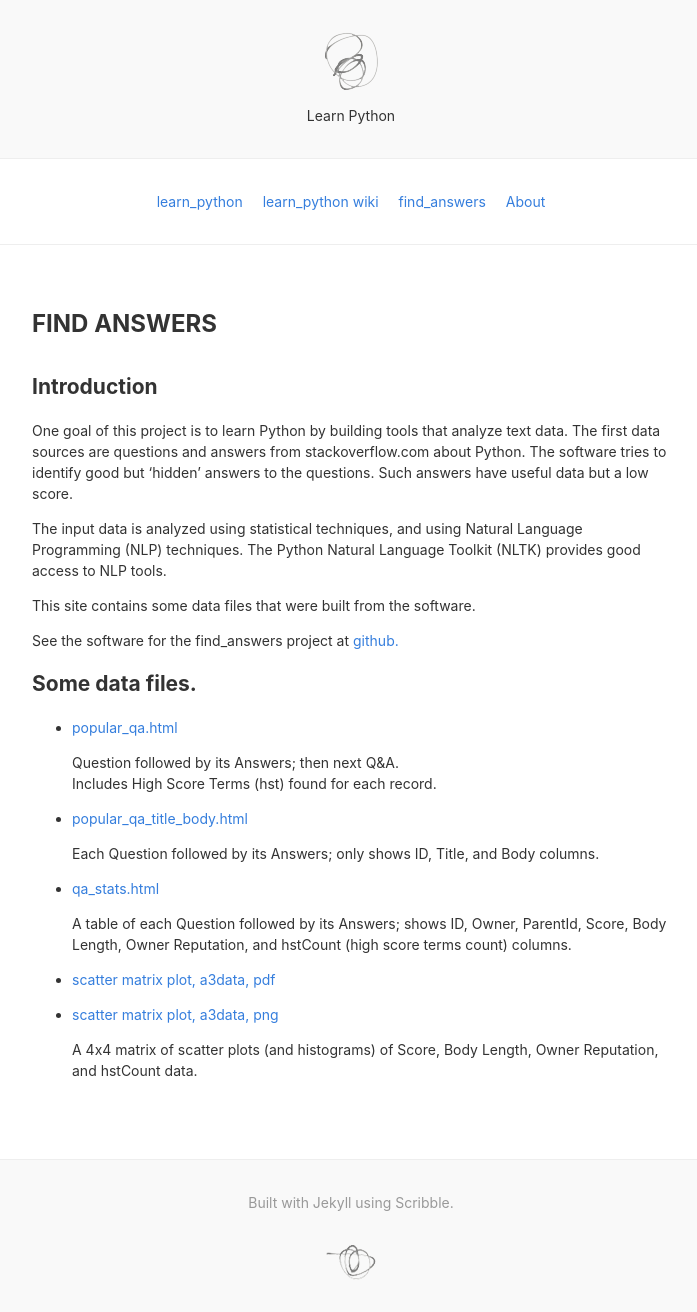
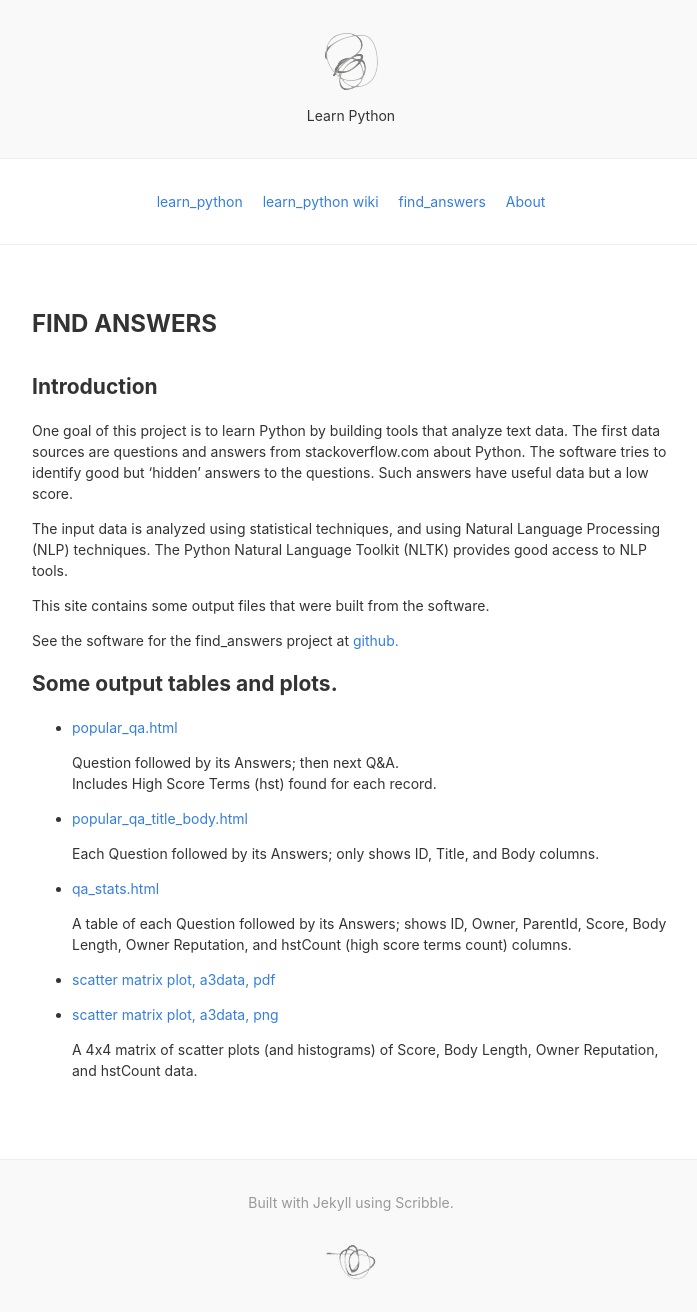
Before and after one commit to clp/learn_python, a Jekyll site: the page built from docs/find_answers/index.md, in a window 1280 px wide. Shown: the whole page, without its empty margins (289-986 px from the left). Built offline with Jekyll 4.4.1, drawn with Linux system fonts in a browser that asks for light colours; nearby versions of some CDN libraries.

Commit message:
Minor wording changes to a documentation file.
modified:   index.md

```diff
--- a/docs/find_answers/index.md
+++ b/docs/find_answers/index.md
@@ -11,17 +11,17 @@ to identify good but 'hidden' answers to the questions. Such
 answers have useful data but a low score.
 
 The input data is analyzed using statistical techniques,
-and using Natural Language Programming (NLP) techniques.
+and using Natural Language Processing (NLP) techniques.
 The Python Natural Language Toolkit (NLTK)
 provides good access to NLP tools.
 
-This site contains some data files that were built
+This site contains some output files that were built
 from the software.
 
 See the software for the find_answers project at
 [github.](https://github.com/clp/learn_python/tree/master/find_answers)
 
-## Some data files.
+## Some output tables and plots.
 
 * [popular_qa.html](popular_qa.html)
 
```
